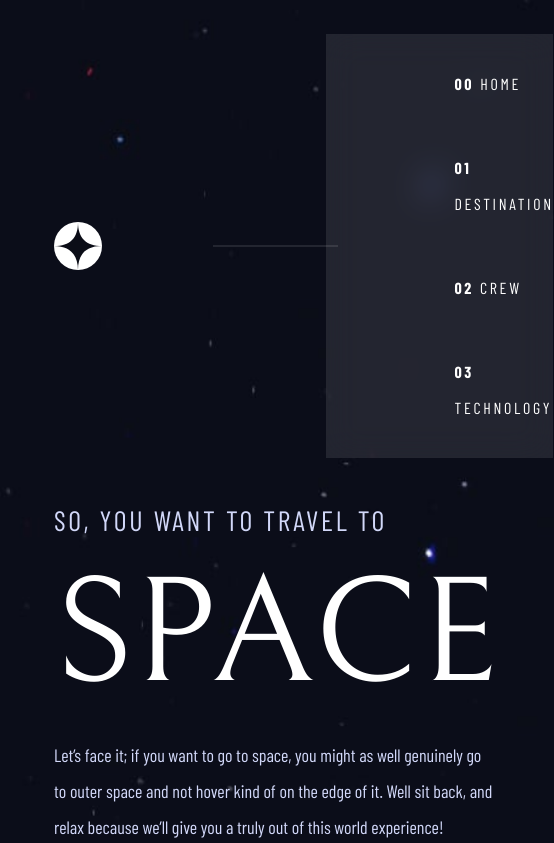
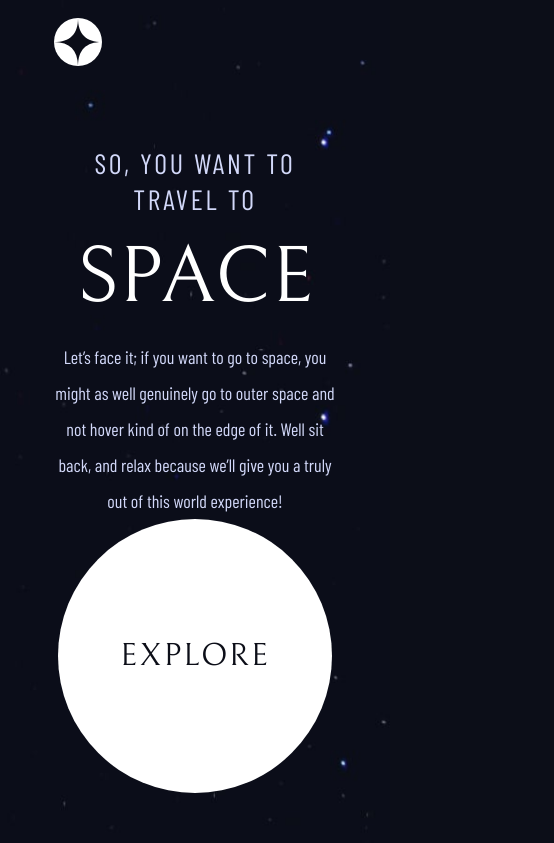
Before and after one commit to leemander/frontend-mentor-space-tourism-website, a React (Vite) app: page / in a window 390 px wide. Shown: the top 843 px of the page, 554 px wide, since content can reach past the window. Built offline with nearby package versions, Linux system fonts and the light colour scheme.

Commit message:
Add small screen font sizes

```diff
--- a/src/style.css
+++ b/src/style.css
@@ -20,15 +20,27 @@
   --color-neutral-900: hsl(230, 35%, 7%);
 
   --font-size-xxxl: 9.375rem;
-  --font-size-xxl: 6.25rem;
-  --font-size-xl: 3.5rem;
-  --font-size-l: 2.25rem;
-  --font-size-m: 1.75rem;
-  --font-size-s: 1.125rem;
+  --font-size-xxl: 3.5rem;
+  --font-size-xl: 1.5rem;
+  --font-size-l: 1.25rem;
+  --font-size-m: 1rem;
+  --font-size-s: 1rem;
   --font-size-xs: 1rem;
-  --font-size-xxs: 0.875rem;
+  --font-size-xxs: 1rem;
 }
 
+@media (max-width: 30em) {
+  :root {
+    --font-size-xxxl: 5rem;
+    --font-size-xxl: 6.25rem;
+    --font-size-xl: 3.5rem;
+    --font-size-l: 2.25rem;
+    --font-size-m: 1.75rem;
+    --font-size-s: 1.125rem;
+    --font-size-xs: 1rem;
+    --font-size-xxs: 0.875rem;
+  }
+}
 /*RESET*/
 
 /* Box sizing rules */
@@ -161,6 +173,15 @@ body {
   min-height: 100dvh;
 }
 
+@media (max-width: 30em) {
+  :root {
+  }
+
+  body {
+    text-align: center;
+  }
+}
+
 #root {
   display: grid;
   min-height: 100dvh;
@@ -172,6 +193,7 @@ h2,
 h3 {
   color: var(--color-neutral-100);
   font-family: "Bellefair";
+  font-weight: 400;
   text-transform: uppercase;
 }
 
@@ -202,6 +224,12 @@ header .space-between {
   position: relative;
   text-transform: uppercase;
   width: 58vw;
+}
+
+@media (max-width: 30em) {
+  .header__nav > ul {
+    display: none;
+  }
 }
 
 .header__nav > ul::before {
```
